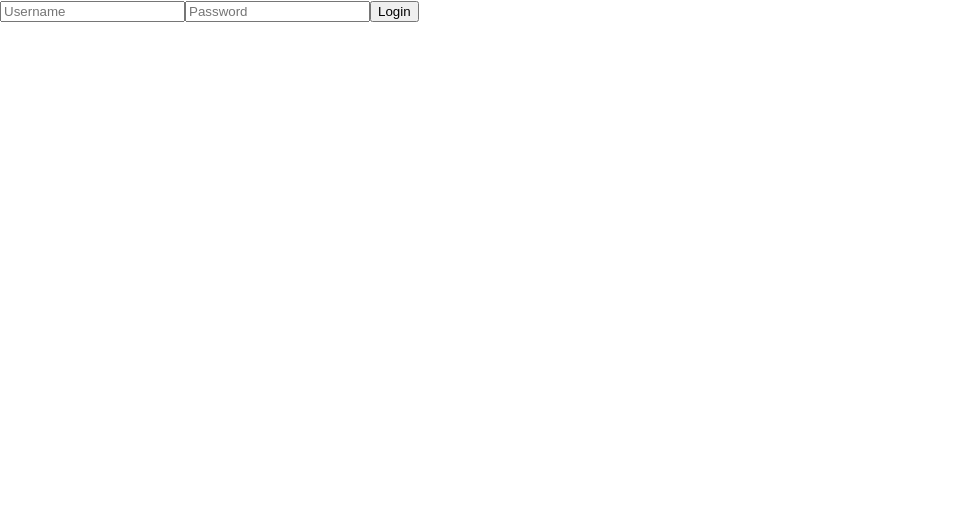
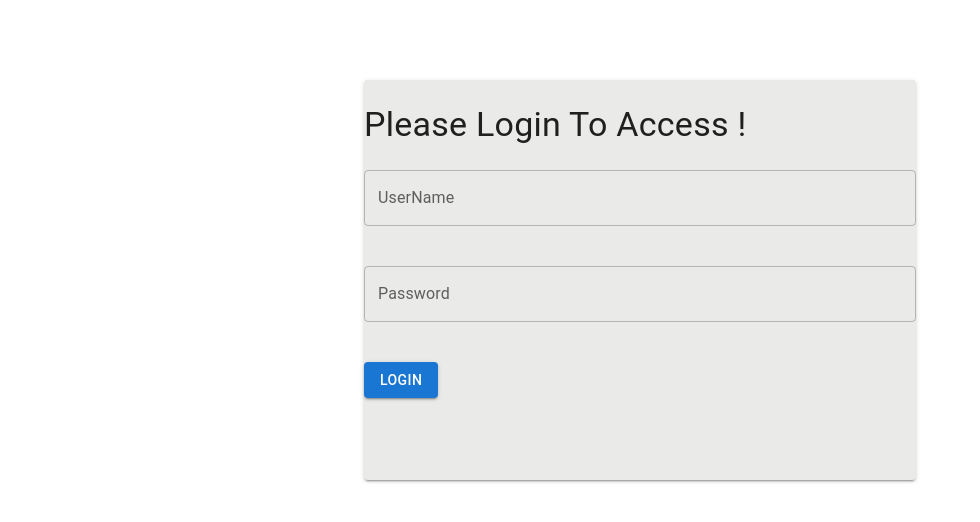
Before and after one commit to skythelimit24/Portfolio, a React (Create React App) app: page / in a window 1280 px wide. Shown: the top 522 px of the page, without its empty margins (0-980 px from the left). Built offline with nearby package versions, Linux system fonts and the light colour scheme.

Commit message:
Material Styling In the Login Page

```diff
--- a/package.json
+++ b/package.json
@@ -3,6 +3,9 @@
   "version": "0.1.0",
   "private": true,
   "dependencies": {
+    "@emotion/react": "^11.11.4",
+    "@emotion/styled": "^11.11.0",
+    "@mui/material": "^5.15.12",
     "@reduxjs/toolkit": "^2.2.1",
     "@testing-library/jest-dom": "^5.17.0",
     "@testing-library/react": "^13.4.0",
--- a/public/index.html
+++ b/public/index.html
@@ -24,7 +24,7 @@
       work correctly both with client-side routing and a non-root public URL.
       Learn how to configure a non-root public URL by running `npm run build`.
     -->
-    <title>React App</title>
+    <title>AkashTanwar</title>
   </head>
   <body>
     <noscript>You need to enable JavaScript to run this app.</noscript>
--- a/src/Components/AuthLogin/Login.js
+++ b/src/Components/AuthLogin/Login.js
@@ -2,6 +2,7 @@
 import React, { useState } from 'react';
 import { useDispatch } from 'react-redux';
 import { login } from '../Store/AuthSlice';
+import { TextField,Button,Container,Grid, Paper, Typography } from '@mui/material';
 
 const LoginForm = () => {
   const [username, setUsername] = useState('');
@@ -16,21 +17,41 @@ const LoginForm = () => {
   };
 
   return (
-    <div>
-      <input
-        type="text"
-        placeholder="Username"
+    <>
+
+    <Container maxWidth="sm" sx={{display:"flex", justifyContent:'center',alignContent:"center", height:"70vh", width:"100vw", padding:10}}>
+      <Paper elevation={2} sx={{backgroundColor:`rgb(234, 235, 232)`}}>
+<Grid container sx={{justifySelf:"center",alignItems:"center" ,margin:3}}>
+    <Typography variant='h4'>Please Login To Access !</Typography>
+    </Grid>
+        <Grid container spacing={5}>
+
+      <Grid item xs={12}>
+      <TextField
+       fullWidth
+        label="UserName"
         value={username}
+        variant='outlined'
         onChange={(e) => setUsername(e.target.value)}
       />
-      <input
-        type="password"
-        placeholder="Password"
-        value={password}
-        onChange={(e) => setPassword(e.target.value)}
+      </Grid>
+      <Grid item xs={12}>
+      <TextField
+      fullWidth
+      label="Password"
+      variant='outlined'
+      value={password}
+      onChange={(e) => setPassword(e.target.value)}
       />
-      <button onClick={handleLogin}>Login</button>
-    </div>
+      </Grid>
+      <Grid item xs={12}>
+      <Button variant='contained' color='primary' onClick={handleLogin}>Login</Button>
+      </Grid>
+      </Grid>
+
+      </Paper>
+      </Container>
+    </>
   );
 };
 
```
Also changed, not shown: 1 other file (tests, documents, lock files or other folders).
